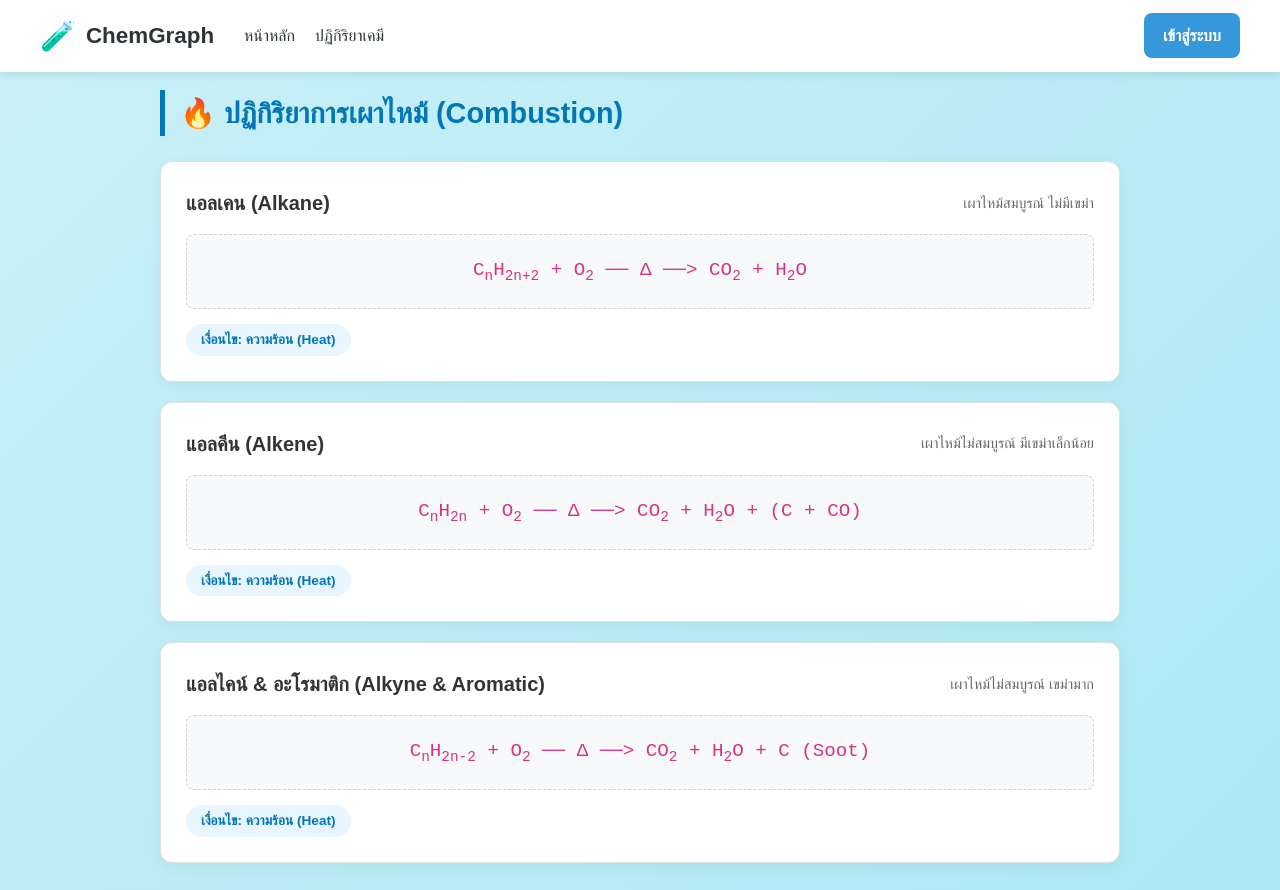
After one commit to PhitchakornJalas/organic-chem-app, a Flask app: page /reactions in a window 1280 px wide. The commit adds this page. Run offline with Flask 3, Linux system fonts and the light colour scheme.

Commit message:
raction page layout templete

```diff
--- a/app/main.py
+++ b/app/main.py
@@ -96,6 +96,11 @@ def search():
             # ถ้าพิมพ์เองแล้วไม่ตรงกับที่มีในระบบเลย
             flash("ไม่พบข้อมูลสารหรือสิ่งของที่คุณค้นหา", "error")
             return redirect(url_for('index'))
+
+@app.route('/reactions')
+def reactions():
+    # ในอนาคตสามารถดึงข้อมูลปฏิกิริยาจาก Neo4j มาแสดงผลที่นี่ได้
+    return render_template('reactions.html')
 
 @app.route('/register', methods=['GET', 'POST'])
 def register():
--- /dev/null
+++ b/app/static/css/reactions.css
@@ -0,0 +1,100 @@
+/* Container หลักสำหรับหน้าปฏิกิริยา */
+.reactions-container {
+    max-width: 1000px;
+    margin: 90px auto;
+    padding: 0 20px;
+    font-family: 'Sarabun', sans-serif;
+}
+
+/* หัวข้อใหญ่ของหมวดหมู่ปฏิกิริยา */
+.category-title {
+    color: #0077b6;
+    border-left: 5px solid #0077b6;
+    padding-left: 15px;
+    margin: 40px 0 25px 0;
+    font-size: 1.8rem;
+    font-weight: 700;
+}
+
+/* การจัดวาง Grid ของการ์ด */
+.reaction-grid {
+    display: flex;
+    flex-direction: column;
+    gap: 20px;
+}
+
+/* สไตล์ของการ์ดสี่เหลี่ยมผืนผ้า */
+.reaction-card {
+    background: white;
+    border-radius: 12px;
+    padding: 25px;
+    box-shadow: 0 4px 15px rgba(0,0,0,0.05);
+    border: 1px solid #e0e0e0;
+    display: flex;
+    flex-direction: column;
+    transition: all 0.3s ease;
+}
+
+.reaction-card:hover {
+    transform: translateY(-3px);
+    border-color: #0077b6;
+    box-shadow: 0 6px 20px rgba(0,119,182,0.1);
+}
+
+/* ส่วนหัวของการ์ด (ชื่อปฏิกิริยา และ รายละเอียดเสริม) */
+.reaction-name {
+    font-weight: bold;
+    color: #333;
+    font-size: 1.25rem;
+    margin-bottom: 15px;
+    display: flex;
+    justify-content: space-between;
+    align-items: center;
+}
+
+.reaction-subtitle {
+    font-size: 0.9rem;
+    color: #666;
+    font-weight: normal;
+}
+
+/* กล่องแสดงสมการเคมี */
+.equation-box {
+    background: #f8f9fa;
+    padding: 20px;
+    border-radius: 8px;
+    font-family: 'Courier New', Courier, monospace;
+    font-size: 1.2rem;
+    color: #d63384; /* สีเน้นตัวสมการ */
+    overflow-x: auto;
+    white-space: nowrap;
+    border: 1px dashed #ced4da;
+    text-align: center;
+}
+
+/* สไตล์ตัวห้อยในสูตรเคมี */
+sub {
+    font-size: 0.75em;
+    bottom: -0.25em;
+}
+
+/* Tag แสดงเงื่อนไขหรือหมายเหตุ */
+.condition-tag {
+    display: inline-block;
+    background: #e9f5ff;
+    color: #0077b6;
+    padding: 5px 15px;
+    border-radius: 20px;
+    font-size: 0.85rem;
+    margin-top: 15px;
+    font-weight: 600;
+}
+
+/* ปรับแต่ง Scrollbar สำหรับ Equation Box กรณีสมการยาว */
+.equation-box::-webkit-scrollbar {
+    height: 6px;
+}
+.equation-box::-webkit-scrollbar-thumb {
+    background: #dee2e6;
+    border-radius: 10px;
+}
--- a/app/templates/navbar.html
+++ b/app/templates/navbar.html
@@ -10,6 +10,7 @@
             <!-- รายการเมนูสำหรับ Desktop (จะแสดงถัดจากชื่อ) -->
             <ul class="nav-menu-desktop">
                 <li><a href="{{ url_for('index') }}" class="nav-link">หน้าหลัก</a></li>
+                <li><a href="{{ url_for('reactions') }}" class="nav-link">ปฏิกิริยาเคมี</a></li>
             </ul>
         </div>
 
@@ -42,6 +43,7 @@
 
         <ul class="nav-menu-mobile" id="nav-menu-mobile">
             <li><a href="{{ url_for('index') }}" class="nav-link">หน้าหลัก</a></li>
+            <li><a href="{{ url_for('reactions') }}" class="nav-link">ปฏิกิริยาเคมี</a></li>
             <li class="mobile-auth">
                 {% if session.get('sid') %}
                 <a href="{{ url_for('logout') }}" class="nav-btn btn-logout">ออกจากระบบ</a>
--- /dev/null
+++ b/app/templates/reactions.html
@@ -0,0 +1,61 @@
+<!DOCTYPE html>
+<html lang="th">
+<head>
+    <meta charset="UTF-8">
+    <meta name="viewport" content="width=device-width, initial-scale=1.0">
+    <title>ปฏิกิริยาเคมี - Organic Chem Explorer</title>
+
+    <!-- CSS Files -->
+    <link rel="stylesheet" href="{{ url_for('static', filename='css/style.css') }}">
+    <link rel="stylesheet" href="{{ url_for('static', filename='css/navbar.css') }}">
+    <!-- เรียกไฟล์ที่แยกออกมา -->
+    <link rel="stylesheet" href="{{ url_for('static', filename='css/reactions.css') }}">
+</head>
+<body>
+
+    {% include 'navbar.html' %}
+
+    <div class="reactions-container">
+        <h2 class="category-title">🔥 ปฏิกิริยาการเผาไหม้ (Combustion)</h2>
+
+        <div class="reaction-grid">
+            <!-- การ์ด Alkane -->
+            <div class="reaction-card">
+                <div class="reaction-name">
+                    <span>แอลเคน (Alkane)</span>
+                    <span class="reaction-subtitle">เผาไหม้สมบูรณ์ ไม่มีเขม่า</span>
+                </div>
+                <div class="equation-box">
+                    C<sub>n</sub>H<sub>2n+2</sub> + O<sub>2</sub> ── Δ ──> CO<sub>2</sub> + H<sub>2</sub>O
+                </div>
+                <div><span class="condition-tag">เงื่อนไข: ความร้อน (Heat)</span></div>
+            </div>
+
+            <!-- การ์ด Alkene -->
+            <div class="reaction-card">
+                <div class="reaction-name">
+                    <span>แอลคีน (Alkene)</span>
+                    <span class="reaction-subtitle">เผาไหม้ไม่สมบูรณ์ มีเขม่าเล็กน้อย</span>
+                </div>
+                <div class="equation-box">
+                    C<sub>n</sub>H<sub>2n</sub> + O<sub>2</sub> ── Δ ──> CO<sub>2</sub> + H<sub>2</sub>O + (C + CO)
+                </div>
+                <div><span class="condition-tag">เงื่อนไข: ความร้อน (Heat)</span></div>
+            </div>
+
+            <!-- การ์ด Alkyne/Aromatic -->
+            <div class="reaction-card">
+                <div class="reaction-name">
+                    <span>แอลไคน์ & อะโรมาติก (Alkyne & Aromatic)</span>
+                    <span class="reaction-subtitle">เผาไหม้ไม่สมบูรณ์ เขม่ามาก</span>
+                </div>
+                <div class="equation-box">
+                    C<sub>n</sub>H<sub>2n-2</sub> + O<sub>2</sub> ── Δ ──> CO<sub>2</sub> + H<sub>2</sub>O + C (Soot)
+                </div>
+                <div><span class="condition-tag">เงื่อนไข: ความร้อน (Heat)</span></div>
+            </div>
+        </div>
+    </div>
+
+</body>
+</html>
```
